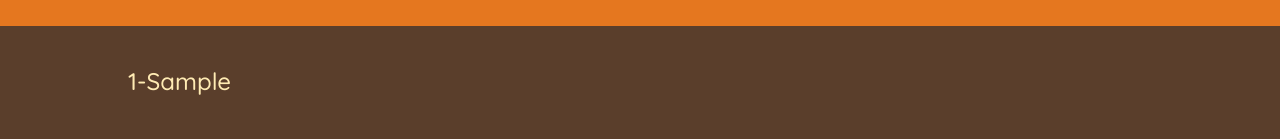
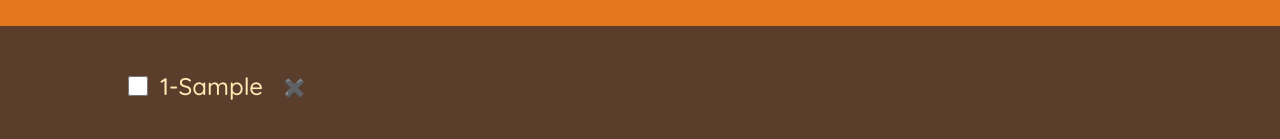
Before and after one commit to Dirtybug36/far-away, a React (Create React App) app: page / in a window 1280 px wide. Both pictures are taken after typing "Sample" into the empty fields and a click on the button "ADD". Shown: the part 251-390 px from the top of the page. Built offline with nearby package versions, Linux system fonts and the light colour scheme.

Commit message:
deleteHandler

```diff
--- a/src/App.js
+++ b/src/App.js
@@ -1,9 +1,9 @@
 import { useState } from "react";
 import "./index.css";
-const initialItems = [
-  { id: 1, description: "Passports", quantity: 2, packed: false },
-  { id: 2, description: "Socks", quantity: 12, packed: false },
-];
+// const initialItems = [
+//   { id: 1, description: "Passports", quantity: 2, packed: false },
+//   { id: 2, description: "Socks", quantity: 12, packed: false },
+// ];
 function App() {
   //lifting in parent so that it can be accesible for the children
   const [items, setItems] = useState([]);
@@ -12,11 +12,17 @@ function App() {
   function handleItems(item) {
     setItems((prevItem) => [...prevItem, item]);
   }
+
+  //only filters when the input id is not equal to previous id
+  function handleDeleteItems(id) {
+    setItems((prevItem) => prevItem.filter((item) => item.id !== id));
+  }
+
   return (
     <div className="app">
       <h1> 🏝️Far Away🛍️</h1>
       <Form onAddItems={handleItems} />
-      <List items={items} />
+      <List items={items} onDeleteItems={handleDeleteItems} />
     </div>
   );
 }
@@ -60,22 +66,24 @@ function Form({ onAddItems }) {
     </form>
   );
 }
-function List({ items }) {
+function List({ items, onDeleteItems }) {
   return (
     <div className="list">
       <ul>
         {items.map((item) => (
-          <Listing key={item.id} items={item} />
+          <Listing key={item.id} items={item} deleteHandler={onDeleteItems} />
         ))}
       </ul>
     </div>
   );
 }
-function Listing({ items }) {
+function Listing({ items, deleteHandler }) {
   return (
     <>
       <li>
+        <input type="checkbox" />
         {items.quantity}-{items.description}
+        <button onClick={() => deleteHandler(items.id)}>✖️</button>
       </li>
     </>
   );
```
